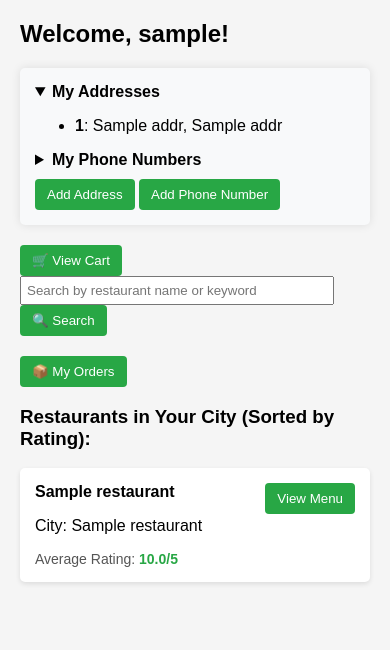
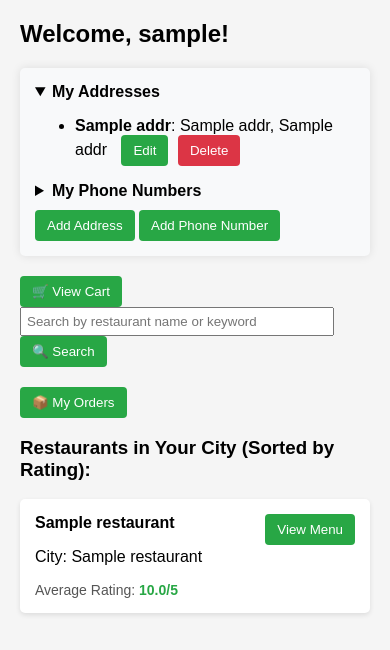
Before and after one commit to TuganBasaran/CS202-Spring-Project, a Flask app: template templates/Customer/customer_menu.html in a window 390 px wide, after a click on "My Addresses". Shown: the part 51-701 px from the top of the page. Run offline with Flask 3, Linux system fonts and the light colour scheme; the template is opened without the code that fills it: most values are stand-ins (such as "Sample title", 1, 10 or a date in 2020); parts of the project's set-up code (start-up, migrations or seed data) failed here and were passed over.

Commit message:
Address and Phone Number add, delete and edit functionality added

```diff
--- a/Service/Customer_Service.py
+++ b/Service/Customer_Service.py
@@ -60,7 +60,7 @@ class Customer_Service():
 
     def view_phone_number(self, user_id):
         try:
-            query = f"SELECT phone_number FROM Phone_Number WHERE user_id = {user_id};"
+            query = f"SELECT id, phone_number FROM Phone_Number WHERE user_id = {user_id};"
             result = self.connection.execute_query(query)
             return result
         except Exception as e:
@@ -109,15 +109,19 @@ class Customer_Service():
                 WHERE address_id = {address_id}
             """
             self.connection.execute_query(query)
+            return True
         except Exception as e:
             print("Address update failed:", e)
+            return False
 
     def delete_address(self, address_id):
         try:
             query = f"DELETE FROM Address WHERE address_id = {address_id}"
             self.connection.execute_query(query)
+            return True
         except Exception as e:
             print("Address delete failed:", e)
+            return False
 
     def add_phone_number(self, user_id, phone_number):
         try:
--- a/app.py
+++ b/app.py
@@ -572,8 +572,96 @@ def send_cart():
     else:
         return "Failed to submit cart", 500
 
+@app.route('/customer/edit_address/<int:address_id>', methods=['GET', 'POST'])
+def edit_address(address_id):
+    user_id = session.get('user_id')
+    if not user_id:
+        return redirect(url_for('index'))
 
+    addresses = customer_service.view_address(user_id)
+    address = None
+    for addr in addresses:
+        if addr[0] == address_id:
+            address = addr
+            break
 
+    if not address:
+        return "Address not found", 404
+
+    if request.method == 'POST':
+        address_name = request.form.get('address_name')
+        address_text = request.form.get('address')
+        city = request.form.get('city')
+        customer_service.update_address(address_id, address_name, address_text, city)
+        return redirect(url_for('customer_menu'))
+    return render_template('Customer/edit_address.html', address=address)
+
+@app.route('/customer/delete_address/<int:address_id>', methods=['GET', 'POST'])
+def delete_address(address_id):
+    user_id = session.get('user_id')
+    if not user_id:
+        return redirect(url_for('index'))
+
+    addresses = customer_service.view_address(user_id)
+    address = None
+    for addr in addresses:
+        if addr[0] == address_id:
+            address = addr
+            break
+
+    if not address:
+        return "Address not found", 404
+
+    if request.method == 'POST':
+        customer_service.delete_address(address_id)
+        return redirect(url_for('customer_menu'))
+
+    return render_template('Customer/delete_address.html', address=address)
+
+@app.route('/customer/edit_phone/<int:phone_id>', methods=['GET', 'POST'])
+def edit_phone(phone_id):
+    user_id = session.get('user_id')
+    if not user_id:
+        return redirect(url_for('index'))
+
+    phones = customer_service.view_phone_number(user_id)
+    phone = None
+    for ph in phones:
+        if ph[0] == phone_id:
+            phone = ph
+            break
+
+    if not phone:
+        return "Phone number not found", 404
+
+    if request.method == 'POST':
+        new_number = request.form.get('phone_number')
+        customer_service.update_phone_number(phone_id, new_number)
+        return redirect(url_for('customer_menu'))
+
+    return render_template('Customer/edit_phone.html', phone=phone)
+
+@app.route('/customer/delete_phone/<int:phone_id>', methods=['GET', 'POST'])
+def delete_phone(phone_id):
+    user_id = session.get('user_id')
+    if not user_id:
+        return redirect(url_for('index'))
+
+    phones = customer_service.view_phone_number(user_id)
+    phone = None
+    for ph in phones:
+        if ph[0] == phone_id:
+            phone = ph
+            break
+
+    if not phone:
+        return "Phone number not found", 404
+
+    if request.method == 'POST':
+        customer_service.delete_phone_number(phone_id)
+        return redirect(url_for('customer_menu'))
+
+    return render_template('Customer/delete_phone.html', phone=phone)
 
 if __name__ == '__main__':
     app.run(debug=True)
--- a/templates/Customer/customer_menu.html
+++ b/templates/Customer/customer_menu.html
@@ -1,17 +1,13 @@
 <!DOCTYPE html>
 
 <html lang="en">
-
   <head>
-
     <meta charset="UTF-8" />
 
     <title>Customer Dashboard</title>
 
     <style>
-
       body {
-
         font-family: Arial, sans-serif;
 
         background: #f5f5f5;
@@ -19,19 +15,15 @@
         margin: 0;
 
         padding: 20px;
-
       }
 
       nav {
-
         text-align: right;
 
         margin-bottom: 20px;
-
       }
 
       .summary-box {
-
         background-color: #f8f9fa;
 
         border-radius: 5px;
@@ -41,19 +33,15 @@
         margin-bottom: 20px;
 
         box-shadow: 0 0 10px rgba(0, 0, 0, 0.1);
-
       }
 
       .restaurant-list {
-
         list-style-type: none;
 
         padding: 0;
-
       }
 
       .restaurant-item {
-
         margin-bottom: 15px;
 
         padding: 15px;
@@ -63,43 +51,33 @@
         border-radius: 5px;
 
         box-shadow: 0 2px 5px rgba(0, 0, 0, 0.1);
-
       }
 
       .restaurant-item h4 {
-
         margin: 0;
 
         display: inline-block;
-
       }
 
       .restaurant-item .view-menu {
-
         float: right;
-
       }
 
       .restaurant-stats {
-
         margin-top: 8px;
 
         font-size: 14px;
 
         color: #555;
-
       }
 
       .stat-value {
-
         font-weight: bold;
 
         color: #28a745;
-
       }
 
       button {
-
         background: #28a745;
 
         color: white;
@@ -111,59 +89,51 @@
         border-radius: 4px;
 
         cursor: pointer;
-
       }
 
       button:hover {
-
         background: #218838;
-
       }
 
       a {
-
         text-decoration: none;
-
       }
-
     </style>
-
   </head>
 
   <body>
-
     <nav>
-
-      <form method="post" action="{{ url_for('logout') }}" style="display: inline">
-
+      <form
+        method="post"
+        action="{{ url_for('logout') }}"
+        style="display: inline"
+      >
         <button type="submit">Log Out</button>
-
       </form>
-
     </nav>
-
-
 
     <h2>Welcome, {{ username }}!</h2>
 
-
-
     <div class="summary-box">
-
-      <details style="margin-bottom: 10px;">
-
+      <details style="margin-bottom: 10px">
         <summary><strong>My Addresses</strong></summary>
 
         {% if addresses and addresses|length > 0 %}
 
         <ul>
-
           {% for addr in addresses %}
-
-              <li><strong>{{ addr[0] }}</strong>: {{ addr[1] }}, {{ addr[2] }}</li>
-
+          <li>
+            <strong>{{ addr[1] }}</strong>: {{ addr[2] }}, {{ addr[3] }}
+            <a href="{{ url_for('edit_address', address_id=addr[0]) }}">
+              <button style="margin-left: 10px">Edit</button>
+            </a>
+            <a href="{{ url_for('delete_address', address_id=addr[0]) }}">
+              <button style="margin-left: 5px; background: #dc3545">
+                Delete
+              </button>
+            </a>
+          </li>
           {% endfor %}
-
         </ul>
 
         {% else %}
@@ -171,25 +141,29 @@
         <p>No addresses saved.</p>
 
         {% endif %}
-
       </details>
 
-
-
-      <details style="margin-bottom: 10px;">
-
+      <details style="margin-bottom: 10px">
         <summary><strong>My Phone Numbers</strong></summary>
 
         {% if phones and phones|length > 0 %}
 
         <ul>
-
           {% for phone in phones %}
 
-              <li>{{ phone[0] }}</li>
+          <li>
+            {{ phone[1] }}
+            <a href="{{ url_for('edit_phone', phone_id=phone[0]) }}">
+              <button style="margin-left: 10px">Edit</button>
+            </a>
+            <a href="{{ url_for('delete_phone', phone_id=phone[0]) }}">
+              <button style="margin-left: 5px; background: #dc3545">
+                Delete
+              </button>
+            </a>
+          </li>
 
           {% endfor %}
-
         </ul>
 
         {% else %}
@@ -197,75 +171,62 @@
         <p>No phone numbers saved.</p>
 
         {% endif %}
-
       </details>
 
+      <a href="{{ url_for('add_address_form') }}"
+        ><button>Add Address</button></a
+      >
 
-
-      <a href="{{ url_for('add_address_form') }}"><button>Add Address</button></a>
-
-      <a href="{{ url_for('add_phone_form') }}"><button>Add Phone Number</button></a>
-
+      <a href="{{ url_for('add_phone_form') }}"
+        ><button>Add Phone Number</button></a
+      >
     </div>
 
-
-
     <a href="{{ url_for('view_cart') }}">
-
       <button>🛒 View Cart</button>
-
     </a>
 
-    <form method="get" action="{{ url_for('customer_menu') }}" style="margin-bottom: 20px;">
-
+    <form
+      method="get"
+      action="{{ url_for('customer_menu') }}"
+      style="margin-bottom: 20px"
+    >
       <input
-
         type="text"
-
         name="search"
-
         placeholder="Search by restaurant name or keyword"
-
         value="{{ request.args.get('search', '') }}"
-
-        style="padding: 5px; width: 300px;"
-
+        style="padding: 5px; width: 300px"
       />
 
       <button type="submit">🔍 Search</button>
-
     </form>
 
     <a href="{{ url_for('customer_orders') }}">
       <button>📦 My Orders</button>
     </a>
 
-
     <h3>Restaurants in Your City (Sorted by Rating):</h3>
 
     {% if restaurants %}
 
     <ul class="restaurant-list">
-
       {% for restaurant in restaurants %}
 
       <li class="restaurant-item">
-
         <h4>{{ restaurant[1] }}</h4>
 
-            <a class="view-menu" href="{{ url_for('customer_restaurant_page', restaurant_id=restaurant[0]) }}">
-
+        <a
+          class="view-menu"
+          href="{{ url_for('customer_restaurant_page', restaurant_id=restaurant[0]) }}"
+        >
           <button>View Menu</button>
-
         </a>
 
         <p>City: {{ restaurant[2] }}</p>
 
         <div class="restaurant-stats">
-
-              Average Rating:
-
-              {% if restaurant[3] is not none %}
+          Average Rating: {% if restaurant[3] is not none %}
 
           <span class="stat-value">{{ "%.1f"|format(restaurant[3]) }}/5</span>
 
@@ -274,13 +235,10 @@
           <span class="stat-value">N/A</span>
 
           {% endif %}
-
         </div>
-
       </li>
 
       {% endfor %}
-
     </ul>
 
     {% else %}
@@ -288,7 +246,5 @@
     <p>No restaurants found in your city.</p>
 
     {% endif %}
-
   </body>
-
 </html>
```
Also changed, not shown: templates/Customer/edit_address.html (+23 -3 lines), templates/Customer/edit_phone.html (+10 -1 lines), templates/customer/delete_address.html (added, +7 -0 lines), templates/customer/delete_phone.html (added, +7 -0 lines). Lines whose indentation alone changed are shown as unchanged.
